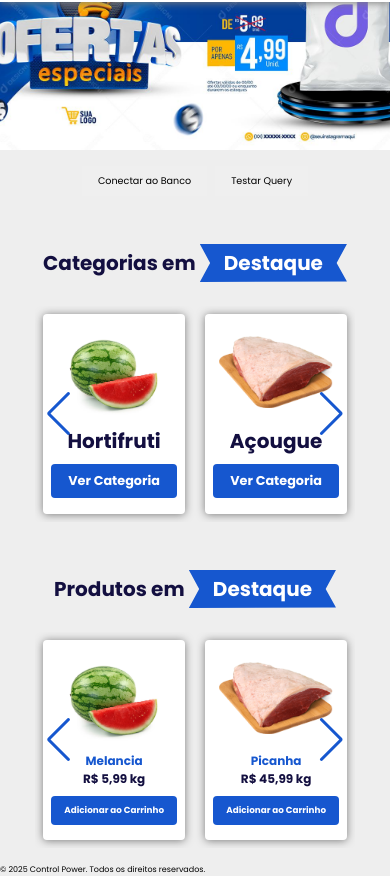
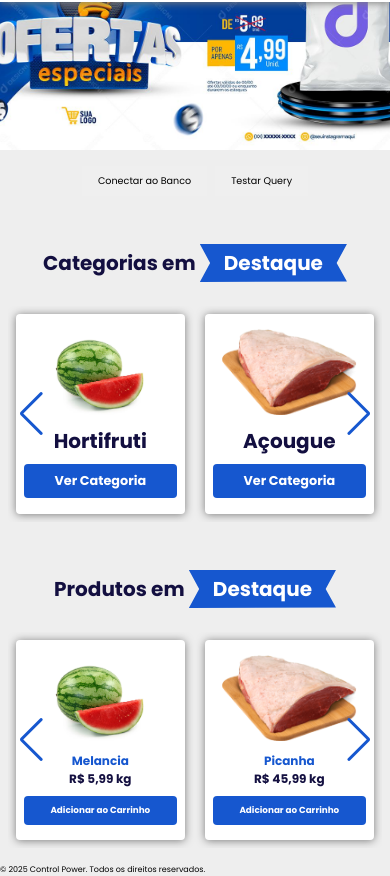
Before and after one commit to Gabrielmolivers/mercado-online, a website: page index.html in a window 390 px wide. Shown: the part 66-942 px from the top of the page. Drawn offline with nearby package versions, Linux system fonts and the light colour scheme.

Commit message:
ajustando responsivo

```diff
--- a/css/style.css
+++ b/css/style.css
@@ -604,8 +604,13 @@ section {
         font-size: 2.5rem;
     }
 
+   section {
+    padding: 2rem 2%;
+}
+
     .produtos-destaque .produto-slider .box .btn-produtos {
         font-size: 1.1rem;
     }
 
+
 }
```
